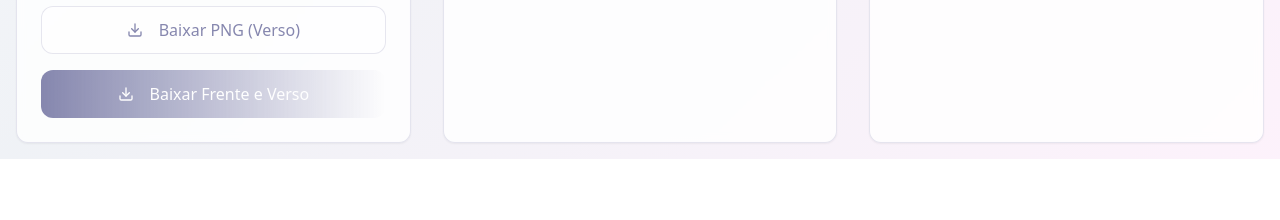
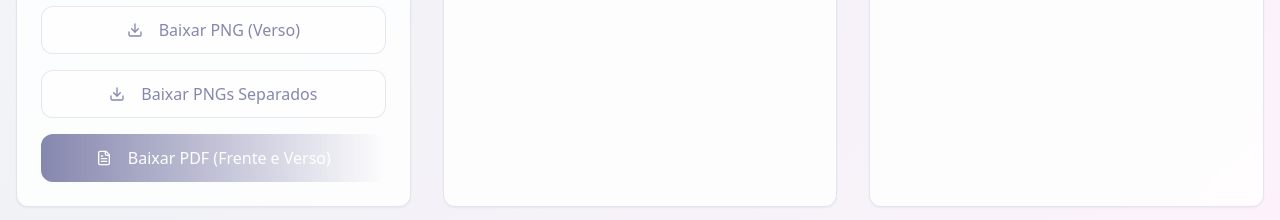
Before and after one commit to helena-commits/growing-badges, a React (Vite) app: page / in a window 1280 px wide. Shown: the part 1095-1315 px from the top of the page. Before the commit the page ends 1254 px from the top, so only its background shows below. Built offline with nearby package versions, Linux system fonts and the light colour scheme; no server answers; the database is empty.

Commit message:
feat: Generate combined PDF for front and back
Combine front and back badge previews into a single PDF file for printing. This change ensures that both sides of the badge are generated and outputted together, maintaining the current functionality and quality.

```diff
--- a/package.json
+++ b/package.json
@@ -48,6 +48,7 @@
     "embla-carousel-react": "^8.6.0",
     "exifr": "^7.1.3",
     "input-otp": "^1.4.2",
+    "jspdf": "^3.0.1",
     "lucide-react": "^0.462.0",
     "next-themes": "^0.3.0",
     "react": "^18.3.1",
--- a/src/pages/Index.tsx
+++ b/src/pages/Index.tsx
@@ -12,8 +12,9 @@ import { getOfficialTemplate, saveBadge, uploadFile, Template } from '@/lib/supa
 import { getOfficialBackTemplate, initializeDefaultBackTemplate, TemplateBack } from '@/lib/supabase-back';
 import { createSlug } from '@/lib/canvas-utils';
 import { toast } from 'sonner';
-import { Download, Eye, AlertTriangle, Settings } from 'lucide-react';
+import { Download, Eye, AlertTriangle, Settings, FileText } from 'lucide-react';
 import { Link } from 'react-router-dom';
+import jsPDF from 'jspdf';
 
 const Index = () => {
   const [template, setTemplate] = useState<Template | null>(null);
@@ -191,6 +192,53 @@ const Index = () => {
     }
   };
 
+  const handleDownloadPDF = async () => {
+    if (!badgePreviewRef.current) {
+      toast.error('Erro ao gerar PDF: pré-visualização não encontrada');
+      return;
+    }
+
+    setLoading(true);
+    try {
+      // Get PNG data from both preview components
+      const frontDataUrl = badgePreviewRef.current.toPNG();
+      if (!frontDataUrl) {
+        toast.error('Erro ao gerar imagem da frente');
+        return;
+      }
+
+      // Create PDF with portrait orientation and standard badge dimensions
+      const pdf = new jsPDF({
+        orientation: 'portrait',
+        unit: 'mm',
+        format: [54, 85.6] // Standard badge size: 54mm x 85.6mm
+      });
+
+      // Add front page
+      pdf.addImage(frontDataUrl, 'PNG', 0, 0, 54, 85.6);
+
+      // Add back page if available
+      if (canDownloadBack && badgeBackPreviewRef.current && backTemplate) {
+        const backDataUrl = badgeBackPreviewRef.current.toPNG();
+        if (backDataUrl) {
+          pdf.addPage();
+          pdf.addImage(backDataUrl, 'PNG', 0, 0, 54, 85.6);
+        }
+      }
+
+      // Save the PDF
+      const fileName = `cracha-${createSlug(name)}.pdf`;
+      pdf.save(fileName);
+
+      toast.success('PDF gerado com sucesso!');
+    } catch (error) {
+      console.error('Error generating PDF:', error);
+      toast.error('Erro ao gerar PDF');
+    } finally {
+      setLoading(false);
+    }
+  };
+
   const isFormValid = photoFile && name.trim() && role.trim();
 
   return (
@@ -332,11 +380,22 @@ const Index = () => {
                 <Button
                   onClick={handleDownloadBoth}
                   disabled={!canDownload || loading}
+                  variant="outline"
                   size="lg"
                   className="w-full"
                 >
                   <Download className="w-4 h-4 mr-2" />
-                  {loading ? 'Baixando...' : 'Baixar Frente e Verso'}
+                  {loading ? 'Baixando...' : 'Baixar PNGs Separados'}
+                </Button>
+
+                <Button
+                  onClick={handleDownloadPDF}
+                  disabled={!canDownload || loading}
+                  size="lg"
+                  className="w-full"
+                >
+                  <FileText className="w-4 h-4 mr-2" />
+                  {loading ? 'Gerando...' : 'Baixar PDF (Frente e Verso)'}
                 </Button>
               </div>
             </CardContent>
```
Also changed, not shown: 1 other file (tests, documents, lock files or other folders).
